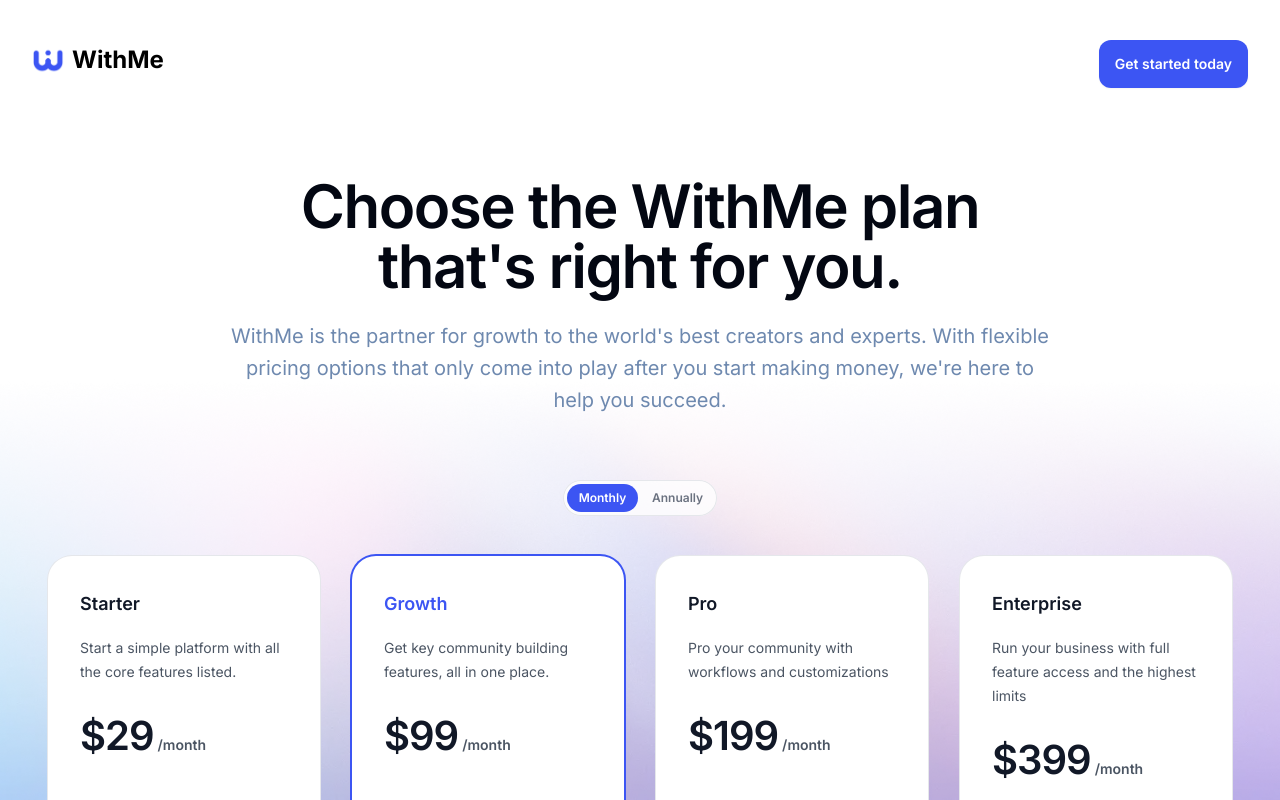
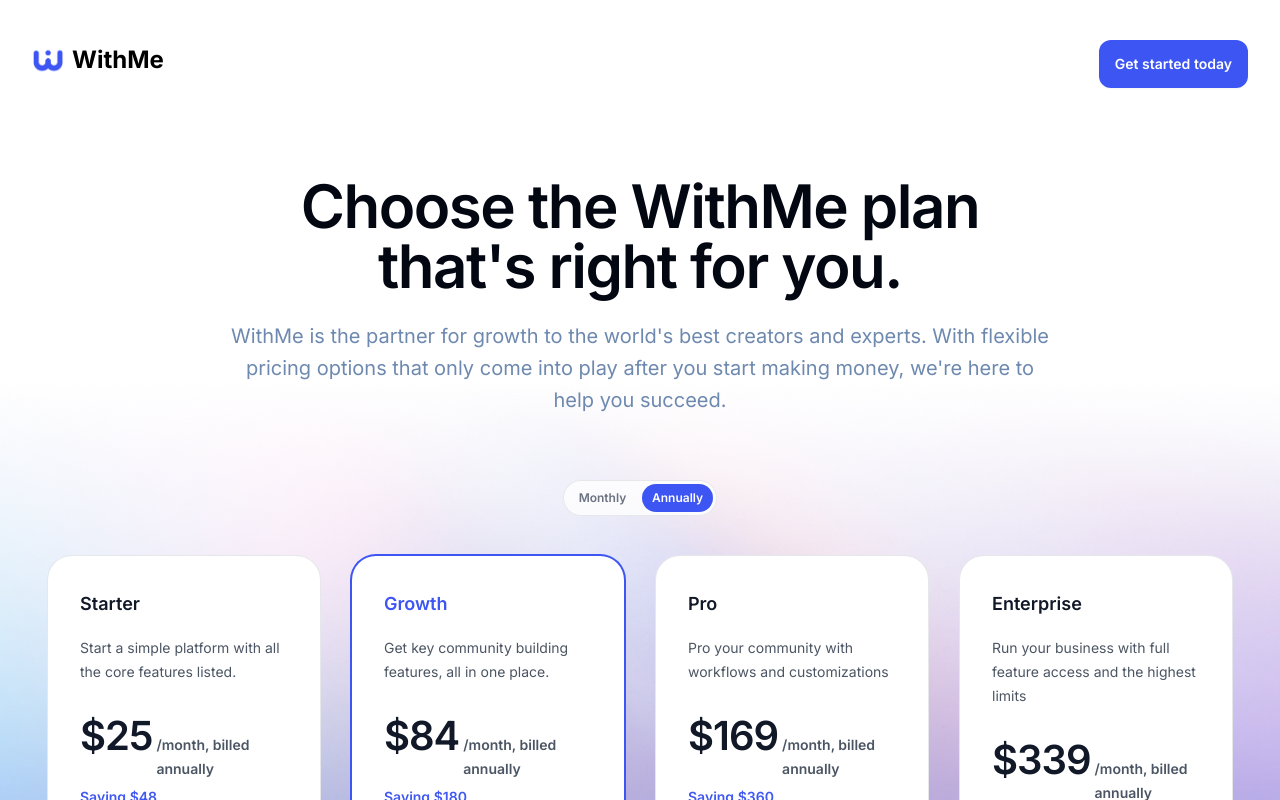
Before and after one commit to FitWith/withme-pricing-test, a Next.js app: page / in a window 1280 px wide. Shown: the top 800 px of the page. Built offline with nearby package versions, Linux system fonts and the light colour scheme.

Commit message:
update default pricing frequency to annual

```diff
--- a/src/components/Pricing.tsx
+++ b/src/components/Pricing.tsx
@@ -284,7 +284,7 @@
 
 export default function Pricing() {
   const currencySymbol = getCurrencySymbol();
-  const [frequency, setFrequency] = useState<{ value: FrequencyValue; label: string; priceSuffix: string , saving: string }>(frequencies[0]);
+  const [frequency, setFrequency] = useState<{ value: FrequencyValue; label: string; priceSuffix: string , saving: string }>(frequencies[1]);
 
   return (
     <div className="bg-transparent py-12 sm:py-12">
```
